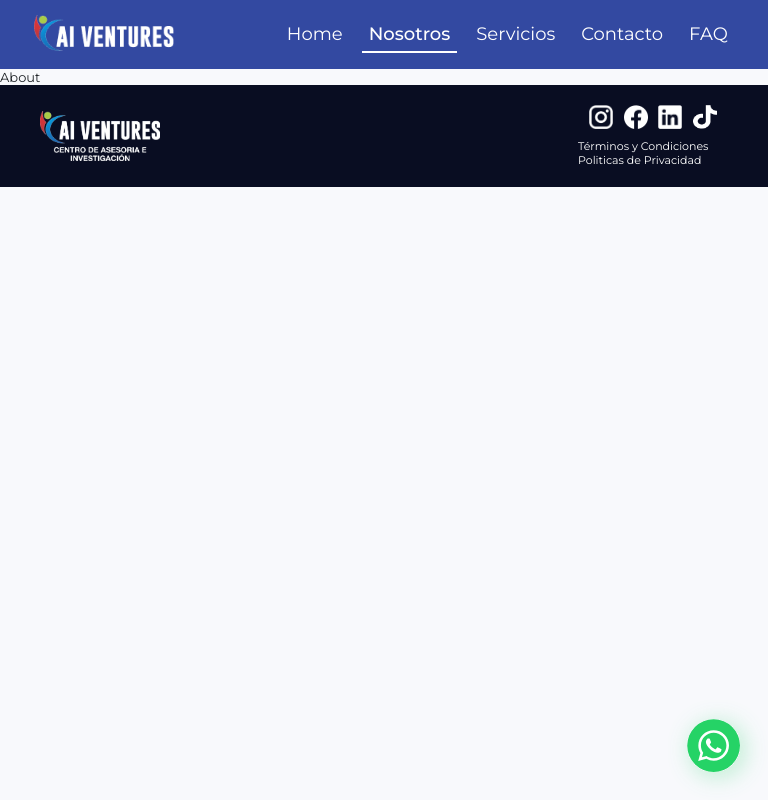
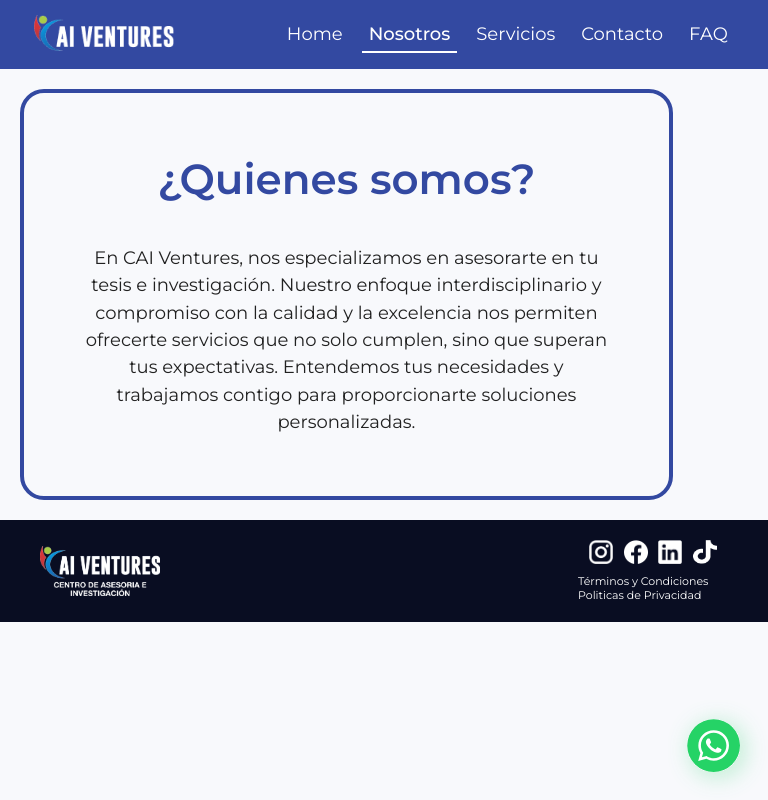
Before and after one commit to justinait/cai-ventures2, a React (Vite) app: page /about in a window 768 px wide. Built offline with nearby package versions, Linux system fonts and the light colour scheme.

Commit message:
Nostros1

```diff
--- a/src/components/CardService/service3.css
+++ b/src/components/CardService/service3.css
@@ -3,7 +3,6 @@
     flex-direction: column;
     justify-content: center;
     padding: 50px;
-    margin: 3rem 6rem;
     background-color: #fff;
     box-shadow: 8px 8px 40px 3px rgba(104, 142, 182, 0.40);
     border-radius: 20px;
@@ -50,8 +49,9 @@
 
 @media screen and (max-width: 768px) {
     .servicesThreeContainer {
-        margin: 2.5rem 1rem;
+       width: 95vw;
         padding: 25px;
+
     }
 
     .title-services {
@@ -78,6 +78,26 @@
 
     .title-services {
         text-align: center;
+
+    }
+
+    .servicesThreeContainer {
+        display: flex;
+        width: 90vw;
+
+
+        flex-direction: column;
+        justify-content: center;
+        align-items: center;
+        gap: 30px;
+
+        border-radius: var(--border-radius-border-radius-sm, 16px);
+        background: #FFF;
+
+        /* Shadow */
+        box-shadow: 8px 8px 40px 3px rgba(104, 142, 182, 0.40);
+
+
 
     }
 
--- /dev/null
+++ b/src/components/cardNosotros/Nosotros1.jsx
@@ -0,0 +1,18 @@
+import React from 'react';
+import './Nosotros1.css'
+
+const Nosotros1 = () => {
+    return (
+        <div className='containerAboutUs1'>
+            <div className='titleAboutus'>
+                ¿Quienes somos?
+            </div>
+            <div className='aboutUsText'>
+            En CAI Ventures, nos especializamos en asesorarte en tu tesis e investigación. Nuestro enfoque interdisciplinario y  compromiso con la calidad y la excelencia nos permiten ofrecerte servicios que no solo cumplen, sino que superan tus expectativas. Entendemos tus necesidades y trabajamos contigo para proporcionarte soluciones personalizadas.
+            </div>
+
+        </div>
+    );
+};
+
+export default Nosotros1;
--- /dev/null
+++ b/src/components/cardNosotros/nosotros1.css
@@ -0,0 +1,107 @@
+.containerAboutUs1 {
+    display: flex;
+    width: 976px;
+    padding: 60px;
+    margin: 20px;
+    flex-direction: column;
+    align-items: center;
+    gap: 40px;
+    border-radius: var(--border-radius-border-radius-md, 24px);
+    border: 4px solid var(--colors-main-friendly-blue, #3349A1);
+}
+
+.titleAboutus {
+    color: var(--colors-main-friendly-blue, #3349A1);
+
+    /* Ttittle-MD Desktop */
+    font-family: 'Montserrat';
+    font-size: 42px;
+    font-style: normal;
+    font-weight: 600;
+    line-height: normal;
+    text-align: center;
+
+}
+
+.aboutUsText {
+    color: var(--colors-tipography-black, #212121);
+    text-align: center;
+    font-family: 'Montserrat';
+    font-size: 24px;
+    font-style: normal;
+    font-weight: 400;
+    line-height: 152.4%;
+    /* 36.576px */
+    align-self: stretch;
+}
+
+@media screen and (max-width: 768px) {
+    .containerAboutUs1 {
+        display: flex;
+        width: 75%;
+        padding: 24px;
+        flex-direction: column;
+        align-items: center;
+        gap: 24px;
+        border-radius: var(--border-radius-border-radius-md, 24px);
+
+    }
+
+    .titleAboutus {
+        color: var(--colors-main-friendly-blue, #3349A1);
+
+        /* Mobile-Tittle-md */
+        font-family: 'Montserrat';
+        font-size: 24px;
+        font-style: normal;
+        font-weight: 600;
+        line-height: normal;
+
+    }
+
+    .aboutUsText {
+        color: var(--colors-tipography-black, #212121);
+
+        /* Mobile-Body */
+        font-family: Montserrat;
+        font-size: 14px;
+        font-style: normal;
+        font-weight: 500;
+        line-height: normal;
+    }
+
+}
+
+@media (min-width: 768px) and ( max-width: 1024px) {
+    .containerAboutUs1 {
+        display: flex;
+        width: 85%;
+        padding: 60px;
+        flex-direction: column;
+        align-items: center;
+        gap: 40px;
+
+    }
+
+    .titleAboutus {
+        color: var(--colors-main-friendly-blue, #3349A1);
+        font-family: 'Montserrat';
+        font-size: 42px;
+        font-style: normal;
+        font-weight: 600;
+        line-height: normal;
+    }
+
+    .aboutUsText {
+        color: var(--colors-tipography-black, #212121);
+
+        text-align: center;
+        font-family: 'Montserrat';
+        font-size: 18px;
+        font-style: normal;
+        font-weight: 400;
+        line-height: 152.4%;
+        /* 27.432px */
+
+    }
+}
--- a/src/page/About/About.jsx
+++ b/src/page/About/About.jsx
@@ -1,8 +1,11 @@
 import React from 'react'
+import Nosotros1 from '../../components/cardNosotros/Nosotros1'
 
 function About() {
   return (
-    <div>About</div>
+    <div>
+      <Nosotros1/>
+    </div>
   )
 }
 
```
